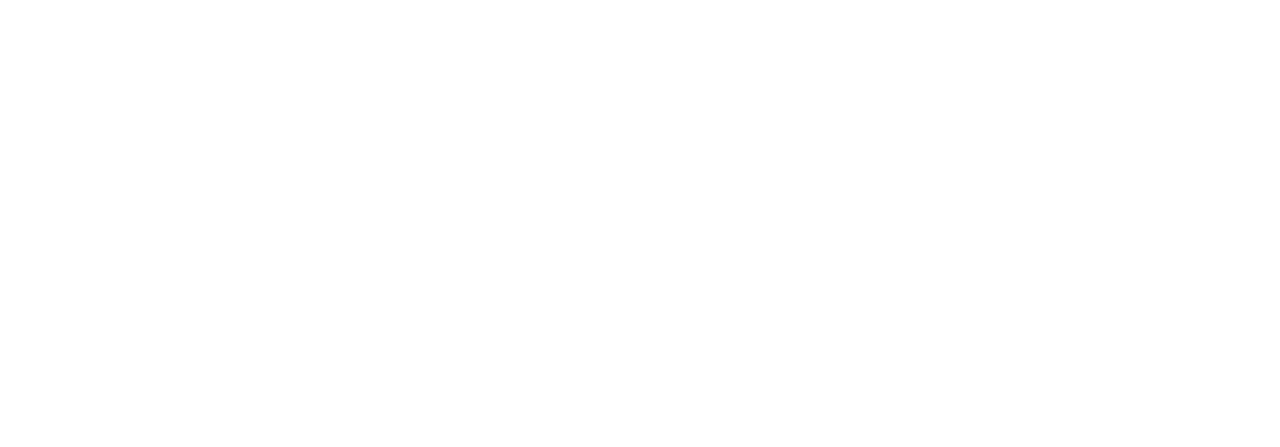
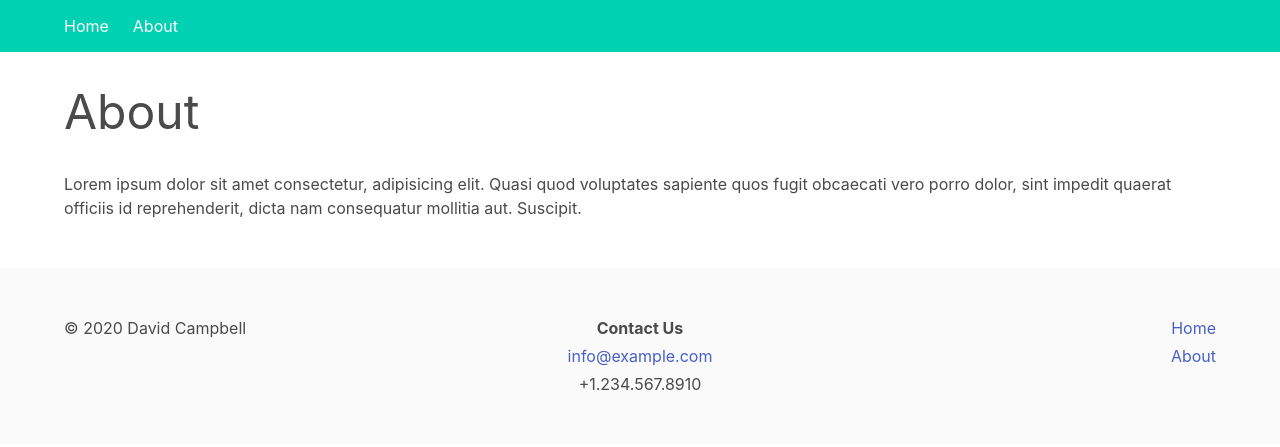
Before and after one commit to knownothinnobody/lauren-blog, a Gatsby site: page /about in a window 1280 px wide. Before the commit this address had no page. Built offline with nearby package versions, Linux system fonts and the light colour scheme; Gatsby itself is replaced by a stand-in of ours.

Commit message:
update blog page and about page

```diff
--- a/src/components/layout.jsx
+++ b/src/components/layout.jsx
@@ -10,12 +10,14 @@
 
 import Header from "./header"
 import Footer from "./footer"
+import "../css/index.scss"
+
 
 const Layout = ({ children }) => {
   return (
     <>
       <Header />
-      <main>{children}</main>
+      <main className="page-container">{children}</main>
       <Footer />
     </>
   )
--- a/src/css/index.scss
+++ b/src/css/index.scss
@@ -21,3 +21,7 @@
 main > .container > h1.main-title {
     margin: 0.5em 0;
 }
+
+main.page-container {
+    margin-bottom: 3em;
+}
--- /dev/null
+++ b/src/pages/about.jsx
@@ -0,0 +1,20 @@
+import React from "react"
+
+import Layout from "../components/layout"
+import SEO from "../components/seo"
+import "../css/index.scss"
+
+function AboutPage() {
+
+  return (
+    <Layout>
+      <SEO title="About" />
+      <div className="container">
+        <h1 className="main-title is-size-1">About</h1>
+        <p>Lorem ipsum dolor sit amet consectetur, adipisicing elit. Quasi quod voluptates sapiente quos fugit obcaecati vero porro dolor, sint impedit quaerat officiis id reprehenderit, dicta nam consequatur mollitia aut. Suscipit.</p>
+      </div>
+    </Layout>
+  )
+}
+
+export default AboutPage
--- a/src/pages/index.jsx
+++ b/src/pages/index.jsx
@@ -4,8 +4,6 @@
 import Layout from "../components/layout"
 import SEO from "../components/seo"
 import Card from "../components/card"
-import "../css/index.scss"
-
 function IndexPage() {
   const data = useStaticQuery(
     graphql`
--- a/src/templates/post.jsx
+++ b/src/templates/post.jsx
@@ -9,13 +9,11 @@
   return (
     <Layout>
       <div className="container blog-post">
-        <h1 className="is-size-1 has-text-dark">{frontmatter.title}</h1>
-        <h2 className="is-size-4 has-text-grey">{frontmatter.date}</h2>
+        <h1 className="main-title is-size-1 has-text-dark">{frontmatter.title}</h1>
         <div
           className="blog-post-content"
           dangerouslySetInnerHTML={{ __html: html }}
         />
-
       </div>
     </Layout>
   )
```
Also changed, not shown: src/images/gatsby-astronaut.png (deleted).
